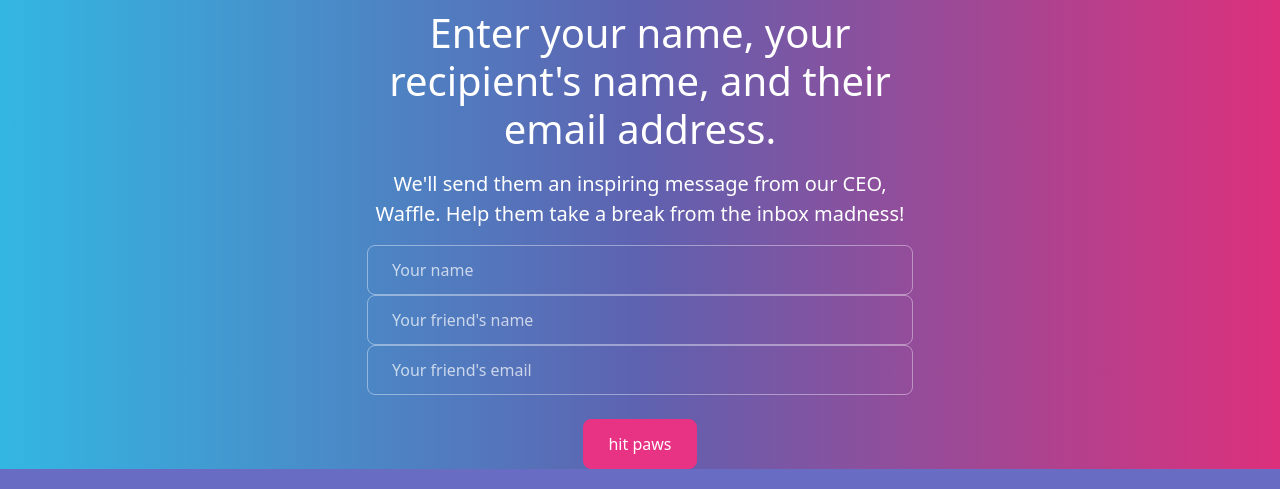
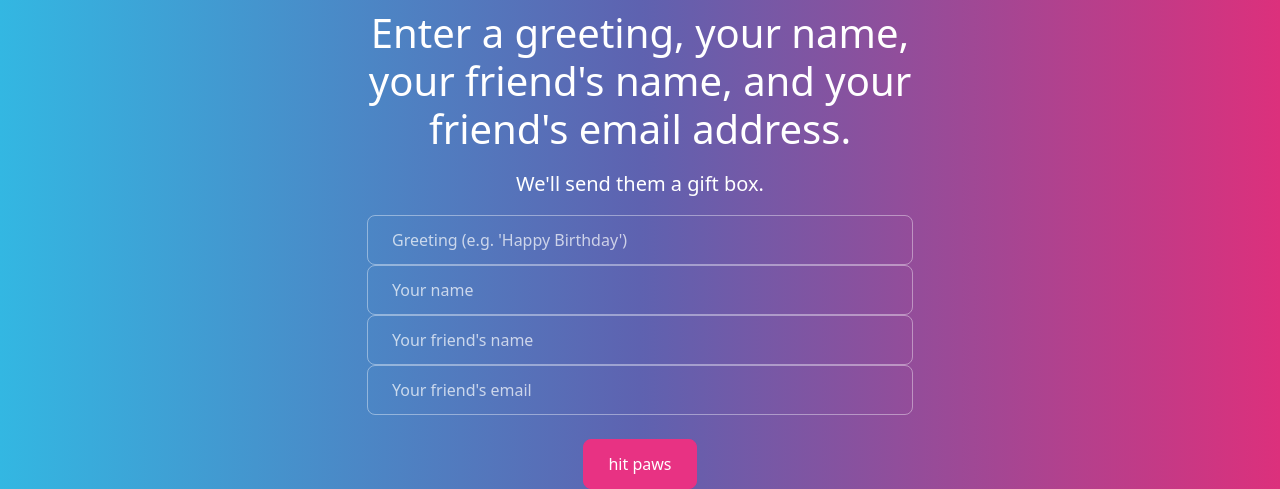
Before and after one commit to lonsnw/transactional-email-app, a website: page public/index.html in a window 1280 px wide. Shown: the part 388-877 px from the top of the page. Drawn offline with nearby package versions, Linux system fonts and the light colour scheme.

Commit message:
Updated front end to take in greeting to test mem box email

```diff
--- a/public/index.html
+++ b/public/index.html
@@ -14,14 +14,17 @@
           <h1 class="display-1"><i class="fa-solid fa-pause"></i></i></h1>
           <h1 class="display-2">momentary paws</h1>
           <h3 class="display-6">
-            Enter your name, your recipient's name, and their email address.
+            Enter a greeting, your name, your friend's name, and your friend's email address.
           </h3>
           <p class="lead">
-            We'll send them an inspiring message from our CEO, Waffle.
-            Help them take a break from the inbox madness!
+            We'll send them a gift box.
           </p>
           <!-- This is how we're handling this on the server: POST request to /signup -->
           <form action="/email" method="POST">
+            <div class="form-group">
+              <input type="text" name="greeting" id="greeting" class="form-control" placeholder="Greeting (e.g. 'Happy Birthday')"
+                required />
+            </div>
             <div class="form-group">
               <input type="text" name="senderName" id="sender-name" class="form-control" placeholder="Your name"
                 required />
```
